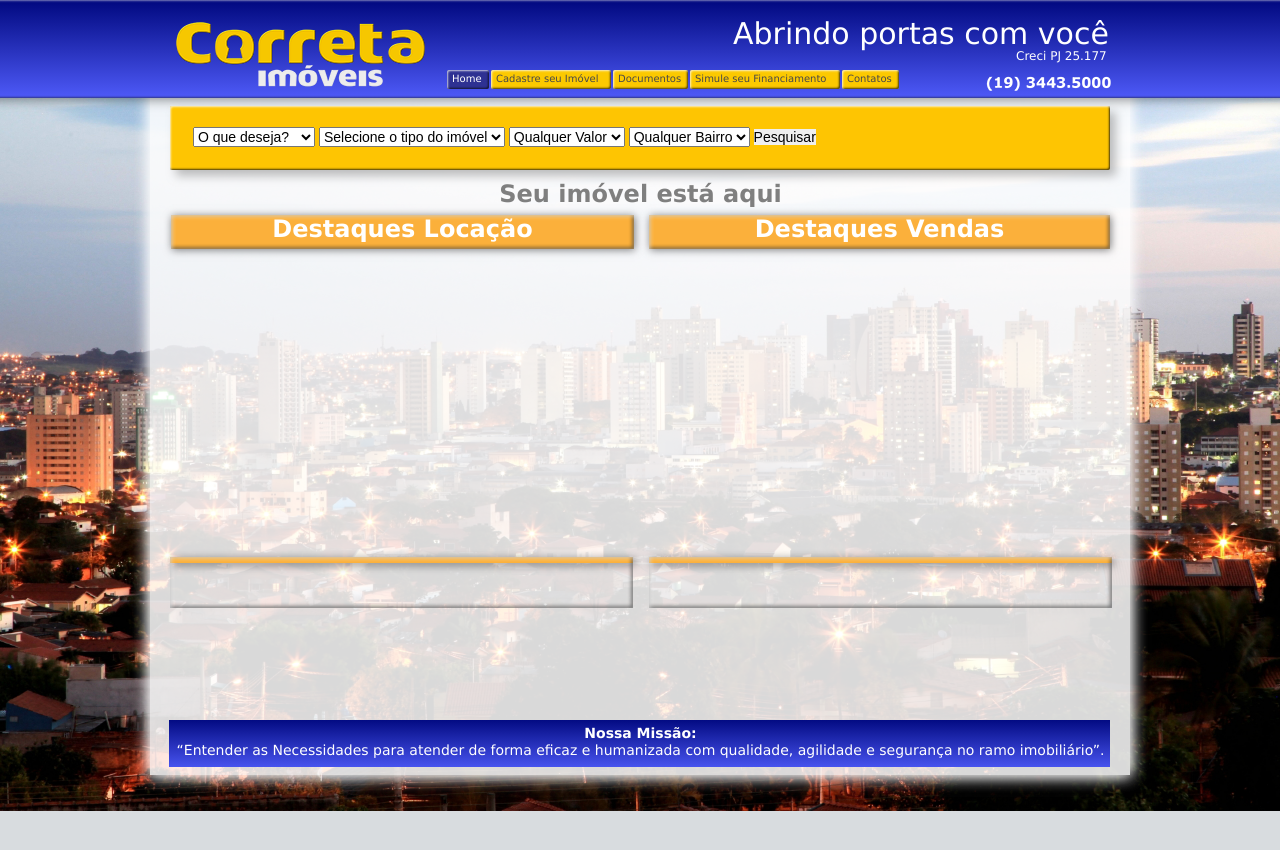
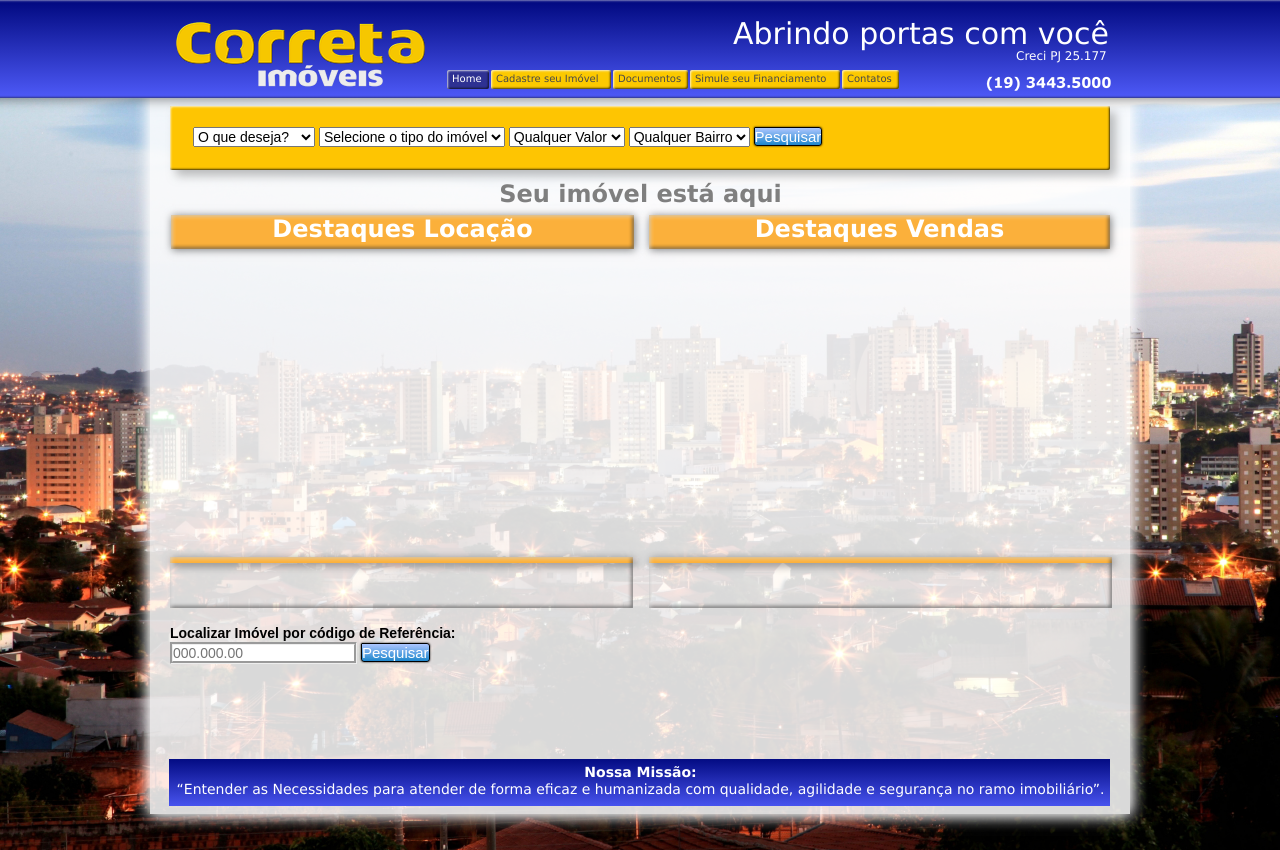
Before and after one commit to cesarbcruz/imobiliaria, a Django app: page / in a window 1280 px wide; the page is wider, and only the part inside the window is pictured. Before the commit the page ends 811 px from the top of that part, so only its background shows below. Run offline with Django 3.2, Linux system fonts and the light colour scheme; data that the repository does not hold is empty; some libraries are stand-ins or nearby versions.

Commit message:
melhorias

```diff
--- a/portal/templates/portal/index.html
+++ b/portal/templates/portal/index.html
@@ -96,8 +96,7 @@
         </div>
         <div class="shadow rounded-corners clearfix colelem" id="u125"><!-- group -->
             <div class="clearfix grpelem" id="u2133"><!-- group -->
-
-                <form action="{% url 'portal.views.persquisar' %}" method="post" class="form">
+                <form action="{% url 'portal.views.pesquisar' %}" method="post" class="form">
                     {% csrf_token %}
                         <select class="form-control" name="tipo_negocio" id="tipo_negocio" onchange="adiciona(this)">
                             <option value="" selected>O que deseja?</option>
@@ -119,9 +118,8 @@
                                 <option value="{{ b.id }}">{{ b }}</option>
                             {% endfor %}
                         </select>
-                        <button type="submit" class="bg-primary btn-sm">Pesquisar</button>
+                    <button type="submit" name="btn" class="btn-style">Pesquisar</button>
                 </form>
-
             </div>
         </div>
         <!-- m_editable region-id="editable-static-tag-U751" template="index.html" data-type="html" data-ice-options="disableImageResize,link" -->
@@ -233,7 +231,14 @@
                 </div>
             </div>
         </div>
-        <div class="colelem" id="u752"></div>
+        <div class="colelem" id="u752">
+            <form action="{% url 'portal.views.pesquisar_por_codigo' %}" method="post" class="form">
+                {% csrf_token %}
+                <p style="color: #000000" id="u2030-2">Localizar Imóvel por código de Referência:</p>
+                <input placeholder="000.000.00" style="border: groove" type="text" name="codigoreferencia">
+                <button type="submit" name="btn" class="btn-style">Pesquisar</button>
+            </form>
+        </div>
         <div class="verticalspacer"></div>
         <div class="gradient clearfix colelem" id="u718"><!-- group -->
             <div class="clearfix grpelem" id="u2030-6"><!-- content -->
--- a/portal/urls.py
+++ b/portal/urls.py
@@ -7,6 +7,7 @@ urlpatterns = [
     url(r'^documentos/$', views.documentos),
     url(r'^simule_seu_financiamento/$', views.simule_seu_financiamento),
     url(r'^contatos/$', views.contatos),
-    url(r'^pesquisar/$', views.persquisar),
+    url(r'^pesquisar/$', views.pesquisar),
+    url(r'^pesquisar_por_codigo/$', views.pesquisar_por_codigo),
     url(r'^detalhes_imovel/(?P<pk>[0-9]+)/$', views.detalhes_imovel),
 ]
--- a/portal/views.py
+++ b/portal/views.py
@@ -13,7 +13,7 @@ def home(request):
     destaquesvenda = Destaque.objects.filter(imovel__tipo_negociacao='1', data_inicio_divulgacao__lte=timezone.now(), data_final_divulgacao__gte=timezone.now()).order_by('data_inicio_divulgacao')
     return render(request, 'portal/index.html', {'destaqueslocacao': destaqueslocacao, 'destaquesvenda' : destaquesvenda, 'bairros' : bairros, 'tipoimovel' : tipoimovel})
 
-def persquisar(request):
+def pesquisar(request):
     bairros = Bairro.objects.all();
     tipoimovel = TipoImovel.objects.all();
     if request.method == 'POST':
@@ -203,3 +203,25 @@ def cadastro_imovel_portal(request):
             return render(request, 'portal/contatos.html', {'mensagem':"Falha ao enviar mensagem, tente mais tarde!"})
 
         return render(request, 'portal/contatos.html', {'mensagem':"Mensagem enviada com sucesso!"})
+
+
+
+def pesquisar_por_codigo(request):
+    bairros = Bairro.objects.all();
+    tipoimovel = TipoImovel.objects.all();
+    if request.method == 'POST':
+        codigoreferencia = request.POST.get("codigoreferencia", "")
+        imoveis = None
+        if codigoreferencia:
+
+            imoveis = Imovel.objects.filter(codigo = codigoreferencia.strip(), data_divulgacao__lte=timezone.now()).order_by('id')
+
+            if imoveis:
+                return render(request, 'portal/pesquisar.html', {'imoveis' : imoveis, 'bairros' : bairros, 'tipoimovel': tipoimovel, 'mensagem' : '', 'descricao_tipo_negocio':'', 'descricao_tipo_imovel' : ''})
+            else:
+                return render(request, 'portal/pesquisar.html', {'imoveis' : imoveis, 'bairros' : bairros, 'tipoimovel': tipoimovel, 'mensagem' : 'Esse Código Referência: %s não existe !' % codigoreferencia, 'descricao_tipo_negocio':'', 'descricao_tipo_imovel' : ''})
+
+        else:
+            return render(request, 'portal/pesquisar.html', {'imoveis' : imoveis, 'bairros' : bairros, 'tipoimovel': tipoimovel, 'mensagem' : 'O Código Referência não foi informado !', 'descricao_tipo_negocio':'', 'descricao_tipo_imovel' : ''})
+    else:
+        return render(request, 'portal/pesquisar.html', {'bairros' : bairros, 'tipoimovel': tipoimovel, 'mensagem' : '', 'descricao_tipo_negocio':'', 'descricao_tipo_imovel' : ''})
--- a/static/css/index.css
+++ b/static/css/index.css
@@ -1115,8 +1115,7 @@
 {
 	z-index: 96;
 	width: 940px;
-
-	background-color: #FBB03B;
+	background-color: transparent;
 	margin-left: 20px;
 	margin-top: 17px;
 	position: relative;
@@ -1129,6 +1128,27 @@
 	padding-bottom: 7px;
 	margin-left: 19px;
 	margin-top: 95px;
+}
+
+.btn-style{
+	border : solid 1px #000000;
+	border-radius : 1px 3px 3px 3px ;
+	moz-border-radius : 1px 3px 3px 3px ;
+	-webkit-box-shadow : 0px 0px 2px rgba(0,0,0,1.0);
+	-moz-box-shadow : 0px 0px 2px rgba(0,0,0,1.0);
+	box-shadow : 0px 0px 2px rgba(0,0,0,1.0);
+	font-size : 15px;
+	color : #ffffff;
+	padding : 0px 0px;
+	background : #adc6ff;
+	background : -webkit-gradient(linear, left top, left bottom, color-stop(0%,#adc6ff), color-stop(100%,#1d86cc));
+	background : -moz-linear-gradient(top, #adc6ff 0%, #1d86cc 100%);
+	background : -webkit-linear-gradient(top, #adc6ff 0%, #1d86cc 100%);
+	background : -o-linear-gradient(top, #adc6ff 0%, #1d86cc 100%);
+	background : -ms-linear-gradient(top, #adc6ff 0%, #1d86cc 100%);
+	background : linear-gradient(top, #adc6ff 0%, #1d86cc 100%);
+	filter : progid:DXImageTransform.Microsoft.gradient( startColorstr='#adc6ff', endColorstr='#1d86cc',GradientType=0 );
+
 }
 
 #u2030-6
```
Also changed, not shown: portal/models.py (+9 -2 lines), portal/templates/portal/detalhesimovel.html (+6 -4 lines), portal/templates/portal/pesquisar.html (+7 -3 lines), portal/migrations/0002_auto_20160125_2148.py (added), portal/migrations/0003_auto_20160125_2203.py (added), portal/migrations/0004_auto_20160125_2350.py (added).
